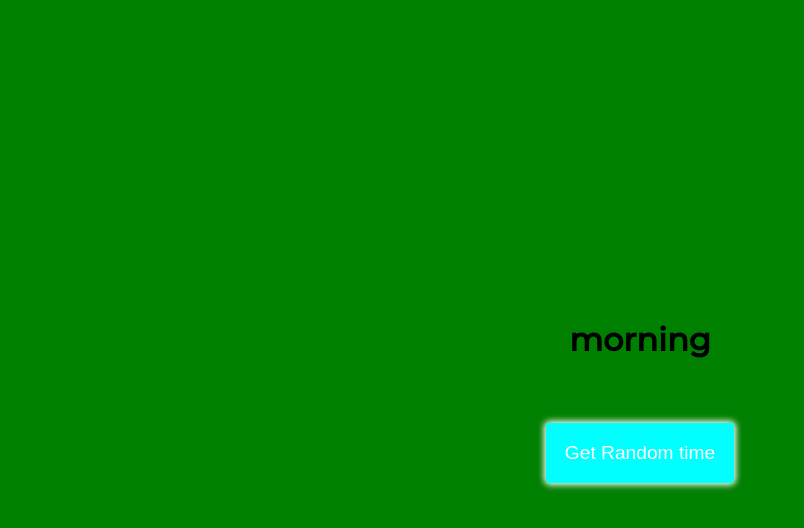
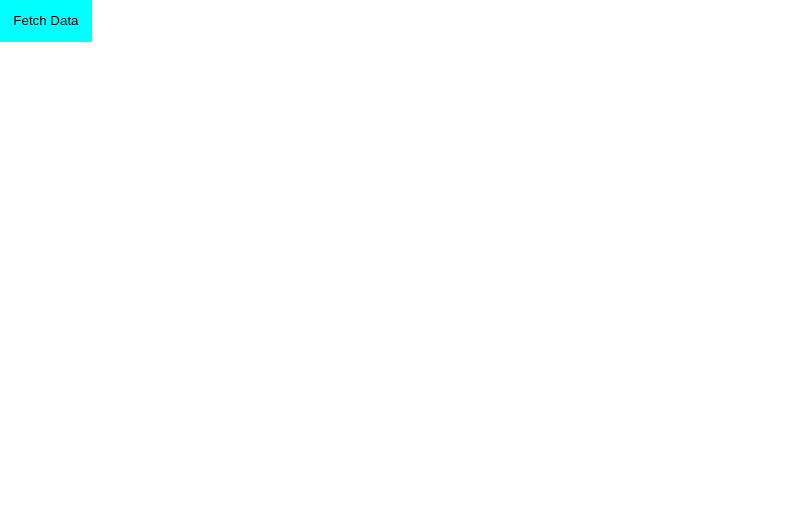
Before and after one commit to eunicejhu/typescript-blog.github.io, a React (Create React App) app in the folder solutions/demo/: page / in a window 1280 px wide. Shown: the top 528 px of the page, without its empty margins (0-804 px from the left). Built offline with nearby package versions, Linux system fonts and the light colour scheme.

Commit message:
Add solution for day9 Leve3

```diff
--- a/solutions/demo/src/App.jsx
+++ b/solutions/demo/src/App.jsx
@@ -1,49 +1,23 @@
 import React from 'react'
 
-// import {Image} from './Image'
-// import {Subscribe} from "./Subscribe"
-// import {UserCard} from './UserCard'
-// import ColorGenerator from './ColorGenerator'
-// import {NumberGenerator} from './NumberGenerator'
-// import {HexadecimalColors} from './HexadecimalColors'
-// import {WorldPopulation} from './WorldPopulation'
-import CountrySelector from './CountrySelector'
-import BackgroundChanger from './BackgroundChanger'
-
+const Button = ({text, onClick, style}) => <button style={style} onClick={onClick} >{text}</button>
 class App extends React.Component {
     state = {
-        isDarkMode: false
+        isLoading: false
     }
-
-    toggleDarkMode = () => {
-        this.setState({isDarkMode: !this.state.isDarkMode})
+    fetchData = () => {
+        this.setState({isLoading: true})
+        setTimeout(() => {this.setState({isLoading: false})}, 1000)
     }
-
     render() {
-        const darkModeStyle = {
-            position: "fixed",
-            bottom: 0,
-            right: 10,
-            color: "white",
+        const buttonStyle = {
+            backgroundColor: "cyan",
+            border: 0,
             padding: "1em",
-            backgroundColor: "grey",
-            border: 0,
-            borderRadius: '4px 4px 0 0',
-            outline: "none",
-            cursor: "pointer"
+            outline: "none"
         }
-        return <div style={{backgroundColor: this.state.isDarkMode ? "rgba(0,0,0,0.8)": "white"}}>
-            {/* <WorldPopulation />
-            <NumberGenerator num={32} />
-            <h3 style={{textAlign: "center"}}>Front end technology</h3>
-            <Image />
-            <Subscribe />
-            <ColorGenerator />
-            <HexadecimalColors num={32} />
-            <UserCard /> */}
-            {/* <CountrySelector /> */}
-            <BackgroundChanger />
-            {/* <button style={darkModeStyle} onClick={this.toggleDarkMode}>Toggle Dark Mode</button> */}
+        return <div>
+            <Button text={this.state.isLoading ? "Loading": "Fetch Data"} onClick={this.fetchData} style={buttonStyle} />
         </div>
     }
 }
```
